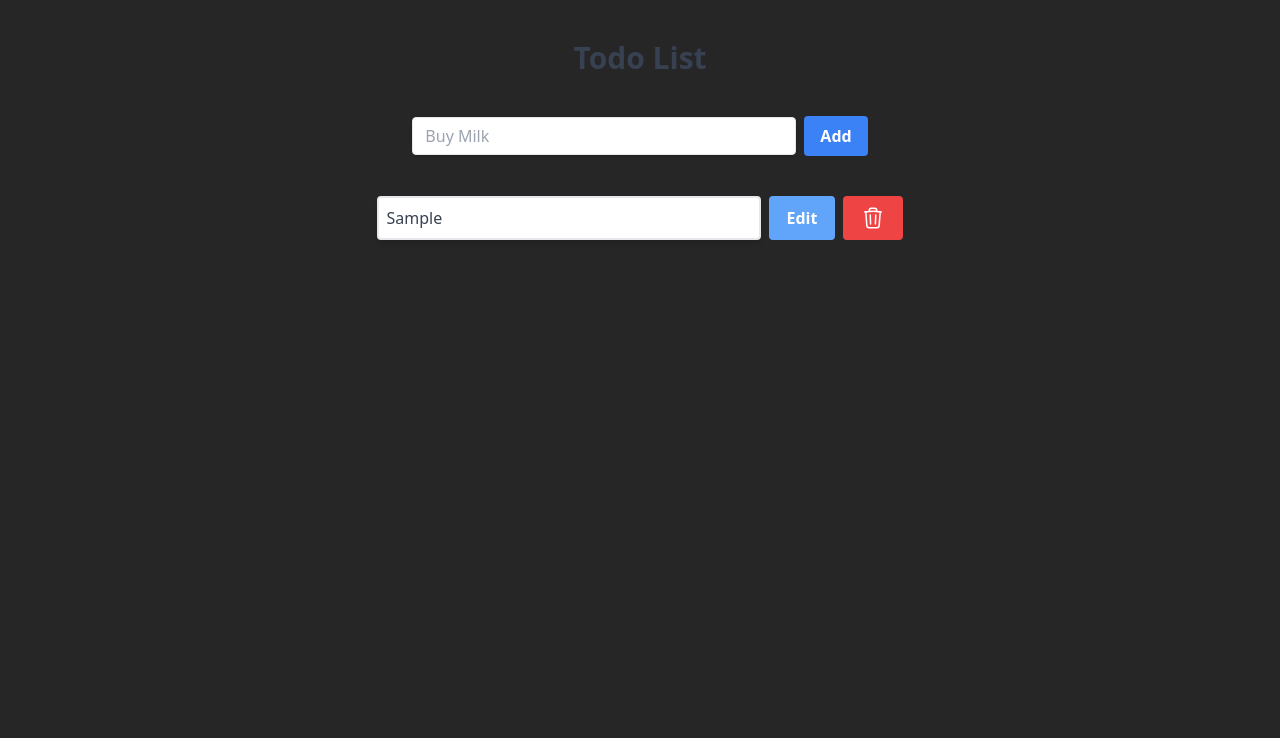
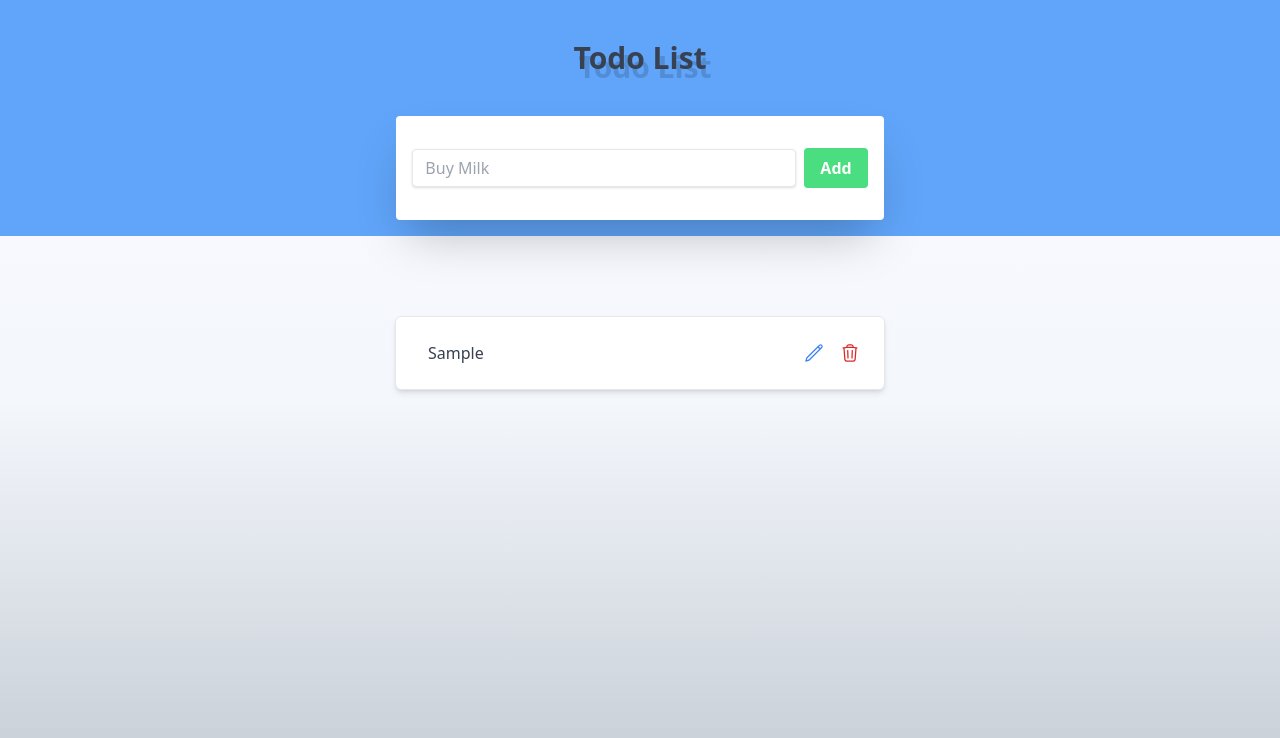
Before and after one commit to muratcankirdar/komunite-challenge-frontend, a Next.js app: page / in a window 1280 px wide. Both pictures are taken after typing "Sample" into the empty fields and a click on the button "Add". Shown: the top 738 px of the page. Built offline with nearby package versions, Linux system fonts and the light colour scheme.

Commit message:
finalize todo list

```diff
--- a/src/components/atoms/Title.tsx
+++ b/src/components/atoms/Title.tsx
@@ -3,10 +3,13 @@ import React from "react";
 interface ITitleProps {
   label: string;
 }
+// 5px 9px 0px rgba(0, 0, 0, 0.15)
 
 const Title: React.FC<ITitleProps> = ({ label }) => {
   return (
-    <h1 className="text-3xl font-bold text-gray-700 dark:text-blue-300">
+    <h1 className="text-3xl font-bold text-gray-700 dark:text-blue-300" style={{
+      textShadow: '5px 9px 0px rgba(0, 0, 0, 0.15)'
+    }}>
       {label}
     </h1>
   );
--- a/src/components/molecules/TaskForm.tsx
+++ b/src/components/molecules/TaskForm.tsx
@@ -9,6 +9,7 @@ interface ITaskFormProps {
 const TaskForm: React.FC<ITaskFormProps> = ({ text, setText, addItem  }) => {
   return (
     <div className="mb-10 flex items-center justify-center">
+      <div className="px-4 py-8 rounded bg-white -mb-12 shadow-2xl mb-4">
         <input
           id="item" type="text" placeholder="Buy Milk"
           value={text}
@@ -17,9 +18,10 @@ const TaskForm: React.FC<ITaskFormProps> = ({ text, setText, addItem  }) => {
             focus:outline-none focus:shadow-outline"
         />
 
-      <button onClick={addItem} className="ml-2 bg-blue-500 hover:bg-blue-700 text-white font-bold py-2 px-4 rounded">
+        <button onClick={addItem} className="ml-2 bg-green-400 text-white font-bold py-2 px-4 rounded">
           Add
         </button>
+      </div>
     </div>
   )
 }
--- a/src/components/molecules/TaskItem.tsx
+++ b/src/components/molecules/TaskItem.tsx
@@ -17,24 +17,23 @@ const TaskItem: React.FC<ITaskItemProps> = ({item, removeItem, toggleItem, editI
 
   return (
     <div key={item.id} className="flex items-center justify-center mb-4">
-
+      <div className="flex bg-white p-4 rounded-md border shadow-md">
         {edit ? (
           <input
             id="item" type="text" placeholder=""
             value={editText}
             onChange={(e) => setEditText(e.target.value)}
-            className="shadow appearance-none border w-96 rounded py-2 px-3 text-gray-700 leading-tight
-          focus:outline-none focus:shadow-outline"
+            className="appearance-none border rounded py px-4 text-gray-700 leading-tight
+          focus:outline-none focus:shadow-outline w-96"
           />
         ) : (
       <div
-        className={`
-        border-2 bg-white shadow-md rounded p-2 flex flex-col w-96 bg-gray-300 hover:cursor-pointer hover:border-blue-500
+        className={` bg-white rounded p-2 flex flex-col bg-gray-300 hover:cursor-pointer hover:border-blue-500 w-96
         ${item.completed ? 'bg-green-400 border-green-400' : 'bg-gray-300'}`
         }
         onClick={() => toggleItem(item.id)}
       >
-        <p className="text-gray-700 text-base">
+        <p className="text-gray-700 text-base truncate px-2 py-0">
           {item.text}
         </p>
       </div>
@@ -47,24 +46,25 @@ const TaskItem: React.FC<ITaskItemProps> = ({item, removeItem, toggleItem, editI
           editItem(item.id, editText);
         }
       }}
-              className="ml-2 bg-blue-400 hover:bg-blue-600 text-white font-bold py-2 px-4 rounded border-2 border-blue-400 hover:border-blue-600"
+              className="p-2"
       >
-        Edit
+        <svg xmlns="http://www.w3.org/2000/svg" fill="none" viewBox="0 0 24 24" strokeWidth={1.5} stroke="currentColor" className="w-5 h-5 text-blue-500">
+          <path strokeLinecap="round" strokeLinejoin="round" d="M16.862 4.487l1.687-1.688a1.875 1.875 0 112.652 2.652L6.832 19.82a4.5 4.5 0 01-1.897 1.13l-2.685.8.8-2.685a4.5 4.5 0 011.13-1.897L16.863 4.487zm0 0L19.5 7.125" />
+        </svg>
       </button>
 
-      {!edit && (
-        <button onClick={(e) => {
+      <button disabled={edit} onClick={(e) => {
         e.stopPropagation();
         removeItem(item.id);
       }}
-                className="ml-2 bg-red-500 hover:bg-red-700 text-white font-bold py-2 px-4 rounded border-2 border-red-500 hover:border-red-700">
+         className="p-2">
         <svg xmlns="http://www.w3.org/2000/svg" fill="none" viewBox="0 0 24 24" strokeWidth={1.5}
-               stroke="currentColor" className="w-6 h-6">
+             stroke="currentColor" className={`w-5 h-5 ${edit ? 'text-gray-400' : 'text-red-600' }`}>
           <path strokeLinecap="round" strokeLinejoin="round"
                 d="M14.74 9l-.346 9m-4.788 0L9.26 9m9.968-3.21c.342.052.682.107 1.022.166m-1.022-.165L18.16 19.673a2.25 2.25 0 01-2.244 2.077H8.084a2.25 2.25 0 01-2.244-2.077L4.772 5.79m14.456 0a48.108 48.108 0 00-3.478-.397m-12 .562c.34-.059.68-.114 1.022-.165m0 0a48.11 48.11 0 013.478-.397m7.5 0v-.916c0-1.18-.91-2.164-2.09-2.201a51.964 51.964 0 00-3.32 0c-1.18.037-2.09 1.022-2.09 2.201v.916m7.5 0a48.667 48.667 0 00-7.5 0"/>
         </svg>
       </button>
-      )}
+      </div>
   </div>
   )
 }
--- a/src/components/templates/home.tsx
+++ b/src/components/templates/home.tsx
@@ -74,13 +74,14 @@ const HomeTemplate = () => {
 
   return (
     <div>
-      <div className="p-10 flex justify-center w-full">
-        <Title label="Todo List" />
+      <div className="bg-blue-400 mb-20">
+        <div className="p-10 flex justify-center w-full">
+          <Title label="Todo List" />
+        </div>
+
+        {/* Create TodoList organism */}
+        <TaskForm text={text} setText={setText} addItem={addItem} />
       </div>
-
-      {/* Create TodoList organism */}
-      <TaskForm text={text} setText={setText} addItem={addItem} />
-
       {list.map((item: IListItem) => (
         <TaskItem key={item.id} item={item} removeItem={removeItem} toggleItem={toggleItem} editItem={editItem} />
       ))}
--- a/src/styles/globals.css
+++ b/src/styles/globals.css
@@ -3,5 +3,7 @@
 @tailwind utilities;
 
 body {
-    background-color: #262626;
+  height: 100vh;
+  background: rgb(250,251,255);
+  background: linear-gradient(180deg, rgba(250,251,255,1) 0%, rgba(244,247,252,1) 50%, rgba(196,203,212,1) 100%);
 }
```
Lines whose indentation alone changed are shown as unchanged.
